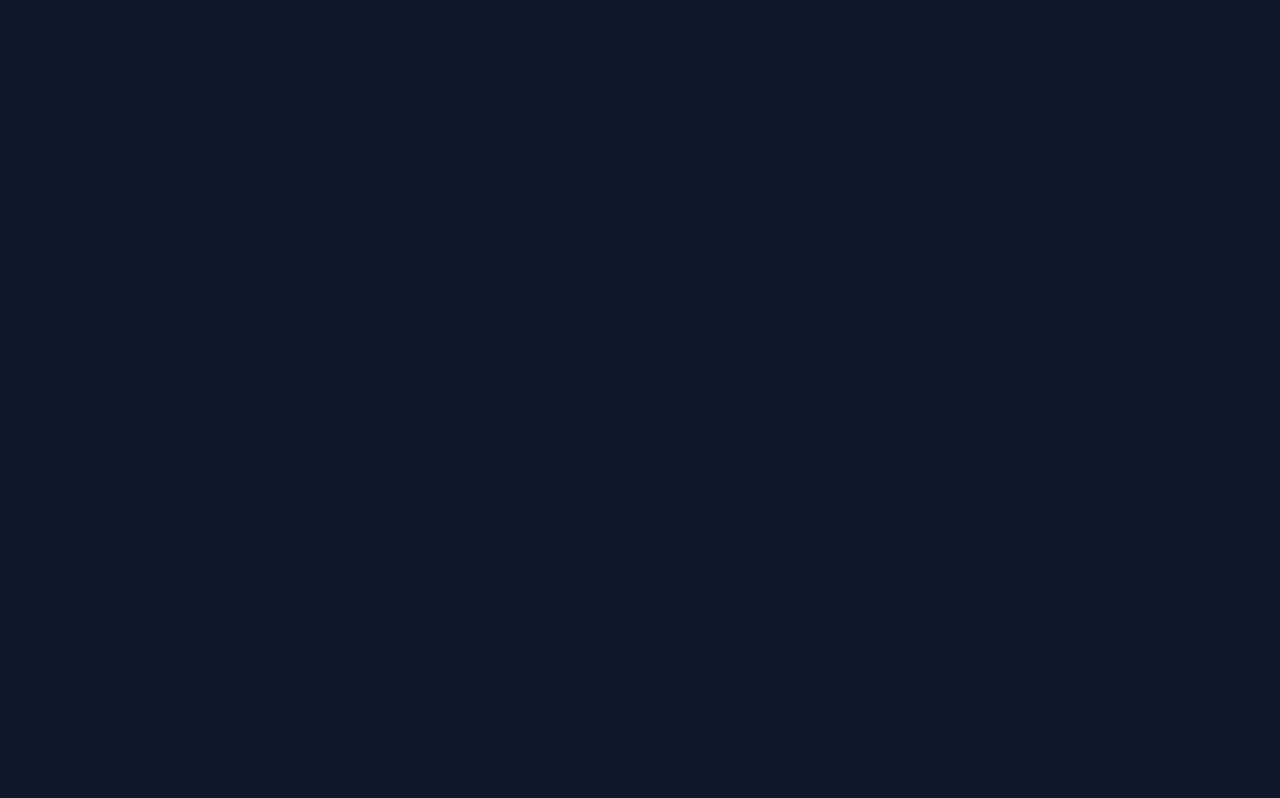
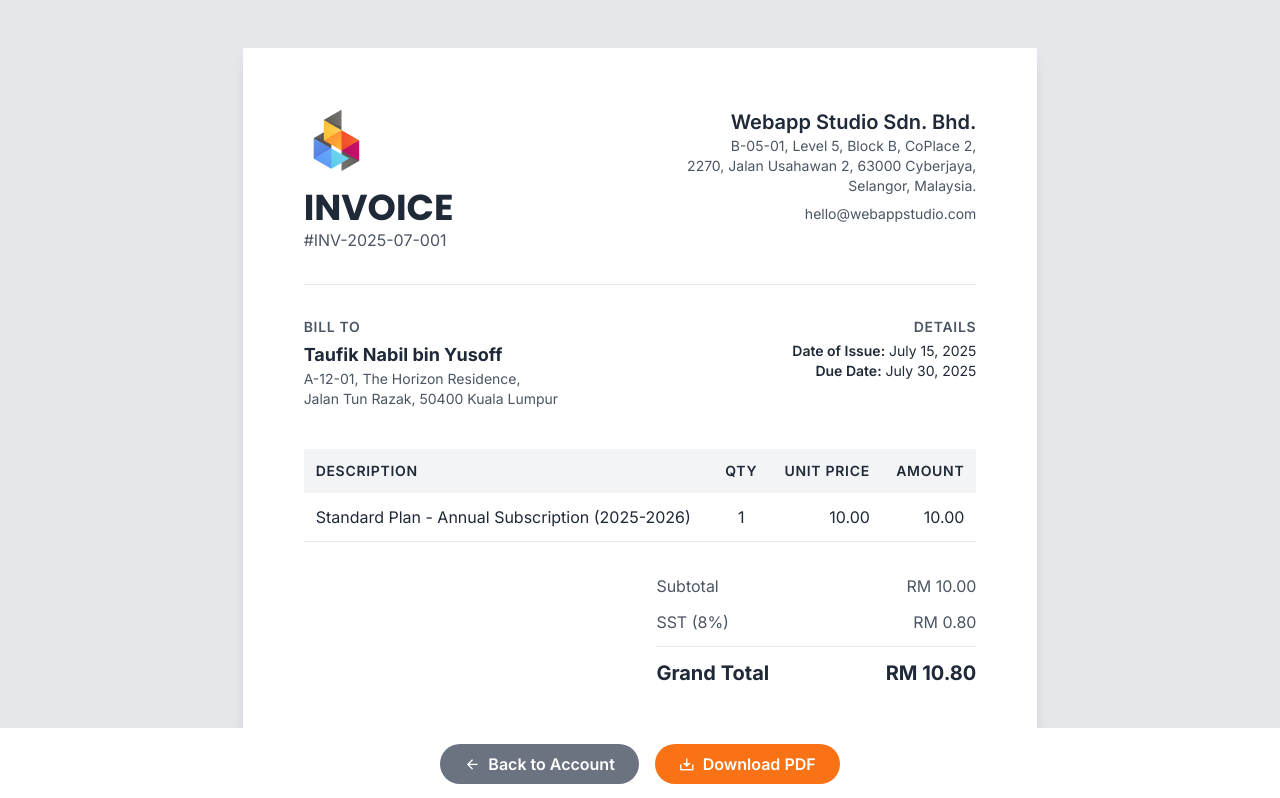
Before and after one commit to webappstudio-my/mysertifico, a React (Vite) app: page /mywall/student-invoice in a window 1280 px wide. Before the commit this address had no page. Shown: the top 798 px of the page. Built offline with nearby package versions, Linux system fonts and the light colour scheme.

Commit message:
Student Invoice + update student pages to use latest toast

```diff
--- a/src/App.jsx
+++ b/src/App.jsx
@@ -72,8 +72,7 @@ import StudentEditProfile from './pages/mywall/student/StudentEditProfile';
 import ParentWallPage from './pages/mywall/parent/ParentWallPage';
 import StudentMyAccount from './pages/mywall/student/StudentMyAccount';
 import StudentMyProfile from './pages/mywall/student/StudentMyProfile';
-
-
+import StudentInvoicePage from './pages/mywall/student/StudentInvoicePage';
 
 
 function App() {
@@ -155,6 +154,7 @@ function App() {
         <Route path='/mywall/student-edit-profile' element={<StudentEditProfile />} />
         <Route path='/mywall/student-myaccount' element={<StudentMyAccount />} />
         <Route path='/mywall/student-myprofile' element={<StudentMyProfile />} />
+        <Route path='/mywall/student-invoice' element={<StudentInvoicePage />} />
 
         {/* Back Office */}
         <Route path="/bo/dashboard" element={<BoDashboard />} />
--- a/src/pages/mywall/student/StudentEditProfile.jsx
+++ b/src/pages/mywall/student/StudentEditProfile.jsx
@@ -5,9 +5,7 @@ import Toast from '../../../components/mywall/Toast';
 
 const StudentEditProfile = () => {
     const navigate = useNavigate();
-    const [toastMessage, setToastMessage] = useState('');
-    const [isToastError, setIsToastError] = useState(false);
-    const [showToast, setShowToast] = useState(false);
+    const [toast, setToast] = useState({ show: false, message: '', type: 'info' });
 
     const [formData, setFormData] = useState({
         name: 'Taufik Nabil bin Yusoff',
@@ -25,11 +23,8 @@ const StudentEditProfile = () => {
         portfolio: 'https://taufiknabil.myportfolio.com'
     });
 
-    const showToastMessage = (message, isError = false) => {
-        setToastMessage(message);
-        setIsToastError(isError);
-        setShowToast(true);
-        setTimeout(() => setShowToast(false), 3000);
+    const showToast = (message, type = 'info') => {
+        setToast({ show: true, message, type });
     };
 
     const handleInputChange = (e) => {
@@ -42,7 +37,7 @@ const StudentEditProfile = () => {
 
     const handleSubmit = (e) => {
         e.preventDefault();
-        showToastMessage('Profile updated successfully!');
+        showToast('Profile updated successfully!', 'success');
         setTimeout(() => {
             navigate('/mywall/student-myprofile');
         }, 1000);
@@ -265,9 +260,10 @@ const StudentEditProfile = () => {
             </main>
 
             <Toast
-                message={toastMessage}
-                isError={isToastError}
-                show={showToast}
+                message={toast.message}
+                type={toast.type}
+                show={toast.show}
+                onClose={() => setToast({ show: false, message: '', type: 'info' })}
             />
         </div>
     );
--- /dev/null
+++ b/src/pages/mywall/student/StudentInvoicePage.jsx
@@ -0,0 +1,86 @@
+import React, { useRef, useState } from 'react';
+import ActionBar from '../../../components/mywall/ActionBar';
+import InvoicePreview from '../../../components/mywall/InvoicePreview';
+import Toast from '../../../components/mywall/Toast';
+
+// Data can be fetched from an API or defined statically
+const invoiceData = {
+    id: '#INV-2025-07-001',
+    company: {
+        name: 'Webapp Studio Sdn. Bhd.',
+        address1: 'B-05-01, Level 5, Block B, CoPlace 2,',
+        address2: '2270, Jalan Usahawan 2, 63000 Cyberjaya,',
+        address3: 'Selangor, Malaysia.',
+        email: 'hello@webappstudio.com'
+    },
+    billTo: {
+        name: 'Taufik Nabil bin Yusoff',
+        address1: 'A-12-01, The Horizon Residence,',
+        address2: 'Jalan Tun Razak, 50400 Kuala Lumpur'
+    },
+    details: {
+        issueDate: 'July 15, 2025',
+        dueDate: 'July 30, 2025'
+    },
+    items: [
+        {
+            description: 'Standard Plan - Annual Subscription (2025-2026)',
+            qty: 1,
+            unitPrice: 10.00,
+            amount: 10.00
+        }
+    ],
+    totals: {
+        subtotal: 10.00,
+        taxRate: 8,
+        taxAmount: 0.80,
+        grandTotal: 10.80
+    }
+};
+
+
+const StudentInvoicePage = () => {
+    // Create a ref to hold the DOM element of the invoice content
+    const invoiceRef = useRef(null);
+    const [toast, setToast] = useState({ show: false, message: '', type: 'success' });
+
+    const showToast = (message, type = 'success') => {
+        setToast({ show: true, message, type });
+    };
+
+    const handleDownloadPdf = () => {
+        const element = invoiceRef.current;
+        if (element && window.html2pdf) {
+            showToast('Downloading PDF...', 'info');
+            window.scrollTo(0, 0);
+            const opt = {
+                margin: 0,
+                filename: `Invoice-${invoiceData.id}.pdf`,
+                image: { type: 'jpeg', quality: 1.0 },
+                html2canvas: { scale: 4, useCORS: true, logging: false, scrollY: 0 },
+                jsPDF: { unit: 'mm', format: 'a4', orientation: 'portrait' }
+            };
+            window.html2pdf().set(opt).from(element).save();
+        } else {
+            showToast('Could not generate PDF. Please try again later.', 'error');
+            console.error("PDF generation library (html2pdf) not found or element not ready.");
+        }
+    };
+
+    return (
+        <div className="bg-gray-200 min-h-screen overflow-auto">
+            <ActionBar onDownloadPdf={handleDownloadPdf} />
+            <main className="py-12 mb-24"> {/* Added margin-bottom to avoid overlap with action bar */}
+                <InvoicePreview ref={invoiceRef} invoiceData={invoiceData} />
+            </main>
+            <Toast
+                message={toast.message}
+                type={toast.type}
+                show={toast.show}
+                onClose={() => setToast({ ...toast, show: false })}
+            />
+        </div>
+    );
+};
+
+export default StudentInvoicePage;
--- a/src/pages/mywall/student/StudentMyAccount.jsx
+++ b/src/pages/mywall/student/StudentMyAccount.jsx
@@ -1,4 +1,5 @@
 import React, { useState, useEffect } from 'react';
+import { NavLink } from 'react-router-dom';
 import StudentNavbar from '../../../components/mywall/StudentNavbar';
 import Toast from '../../../components/mywall/Toast';
 
@@ -15,7 +16,7 @@ const StudentMyAccount = () => {
         cardPayment: false,
         paymentResult: false
     });
-    const [toast, setToast] = useState({ show: false, message: '', isError: false });
+    const [toast, setToast] = useState({ show: false, message: '', type: 'info' });
     const [currentPlanId, setCurrentPlanId] = useState('trial');
     const [targetPlanId, setTargetPlanId] = useState(null);
     const [currentUsage] = useState(1);
@@ -69,9 +70,8 @@ const StudentMyAccount = () => {
         { date: 'July 15, 2023', desc: 'Trial to Standard Upgrade', amount: 'RM10.00' }
     ];
 
-    const showToast = (message, isError = false) => {
-        setToast({ show: true, message, isError });
-        setTimeout(() => setToast({ show: false, message: '', isError: false }), 3000);
+    const showToast = (message, type = 'info') => {
+        setToast({ show: true, message, type });
     };
 
     const openModal = (modalName) => {
@@ -151,7 +151,7 @@ const StudentMyAccount = () => {
     const handleFpxSubmit = (e) => {
         e.preventDefault();
         if (!selectedFpxBank) {
-            showToast('Please select a bank to continue.', true);
+            showToast('Please select a bank to continue.', 'error');
             return;
         }
         closeModal('fpx');
@@ -160,7 +160,7 @@ const StudentMyAccount = () => {
 
     const handleCardPaymentSubmit = (e) => {
         e.preventDefault();
-        showToast('Payment Successful! This is a demo.');
+        showToast('Payment Successful! This is a demo.', 'success');
         closeModal('cardPayment');
         setTimeout(() => openModal('paymentResult'), 350);
     };
@@ -192,13 +192,13 @@ const StudentMyAccount = () => {
     };
 
     const handleConfirmPlanChange = () => {
-        showToast('Your plan will be downgraded at the end of the billing period. (Demo)');
+        showToast('Your plan will be downgraded at the end of the billing period. (Demo)', 'info');
         closeModal('confirmation');
     };
 
     const handleCancelSubscription = () => {
         closeModal('cancel');
-        showToast('Subscription cancelled successfully. This is a demo.');
+        showToast('Subscription cancelled successfully. This is a demo.', 'success');
     };
 
     const getCurrentPlan = () => plans.find(p => p.id === currentPlanId);
@@ -418,9 +418,9 @@ const StudentMyAccount = () => {
                                                         <td className="px-4 py-3">{item.desc}</td>
                                                         <td className="px-4 py-3">{item.amount}</td>
                                                         <td className="px-4 py-3">
-                                                            <a href="#" className="text-accent hover:text-accent-hover font-medium">
+                                                            <NavLink to="/mywall/student-invoice" className="text-accent hover:text-accent-hover font-medium">
                                                                 Invoice <i className="ri-download-2-line"></i>
-                                                            </a>
+                                                            </NavLink>
                                                         </td>
                                                     </tr>
                                                 ))}
@@ -778,7 +778,7 @@ const StudentMyAccount = () => {
                     <button
                         onClick={() => {
                             closeModal('qrCode');
-                            showToast('Payment completed successfully! This is a demo.');
+                            showToast('Payment completed successfully! This is a demo.', 'success');
                         }}
                         className="px-8 py-2 bg-accent text-white font-semibold rounded-lg hover:bg-accent-hover"
                     >
@@ -871,8 +871,9 @@ const StudentMyAccount = () => {
 
             <Toast
                 message={toast.message}
-                isError={toast.isError}
+                type={toast.type}
                 show={toast.show}
+                onClose={() => setToast({ show: false, message: '', type: 'info' })}
             />
         </div>
     );
--- a/src/pages/mywall/student/StudentMyProfile.jsx
+++ b/src/pages/mywall/student/StudentMyProfile.jsx
@@ -4,7 +4,7 @@ import StudentNavbar from '../../../components/mywall/StudentNavbar';
 import Toast from '../../../components/mywall/Toast';
 
 const StudentMyProfile = () => {
-    const [toast, setToast] = useState({ show: false, message: '', isError: false });
+    const [toast, setToast] = useState({ show: false, message: '', type: 'info' });
     const [isModalOpen, setIsModalOpen] = useState(false);
 
     // User data
@@ -44,9 +44,8 @@ const StudentMyProfile = () => {
         return `${firstInitial}${lastInitial}`;
     };
 
-    const showToast = (message, isError = false) => {
-        setToast({ show: true, message, isError });
-        setTimeout(() => setToast({ show: false, message: '', isError: false }), 3000);
+    const showToast = (message, type = 'info') => {
+        setToast({ show: true, message, type });
     };
 
     const togglePasswordVisibility = (field) => {
@@ -70,18 +69,18 @@ const StudentMyProfile = () => {
 
         // Check current password
         if (passwordData.current.trim() !== 'password123') {
-            showToast("Current password is incorrect.", true);
+            showToast("Current password is incorrect.", 'error');
             return;
         }
 
         // Check if new passwords match
         if (passwordData.new !== passwordData.confirm) {
-            showToast("New passwords do not match.", true);
+            showToast("New passwords do not match.", 'error');
             return;
         }
 
         // Success
-        showToast('Password updated successfully!');
+        showToast('Password updated successfully!', 'success');
         setPasswordData({
             current: 'password123',
             new: '',
@@ -100,7 +99,7 @@ const StudentMyProfile = () => {
             const reader = new FileReader();
             reader.onload = (e) => {
                 setProfileImage(e.target.result);
-                showToast('Profile picture updated!');
+                showToast('Profile picture updated!', 'success');
             };
             reader.readAsDataURL(file);
         }
@@ -360,8 +359,9 @@ const StudentMyProfile = () => {
 
             <Toast
                 message={toast.message}
-                isError={toast.isError}
+                type={toast.type}
                 show={toast.show}
+                onClose={() => setToast({ show: false, message: '', type: 'info' })}
             />
         </div>
     );
```
